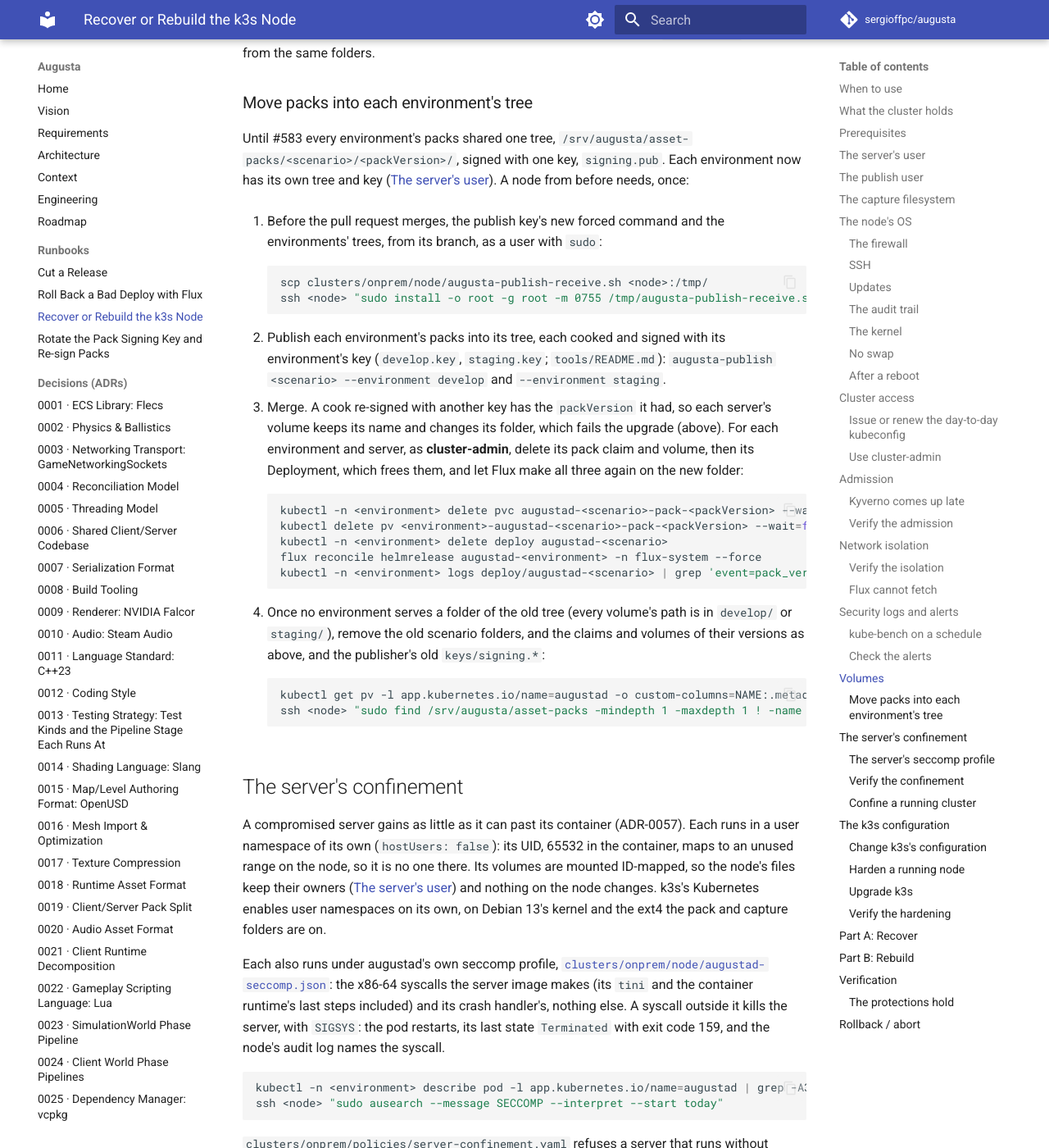
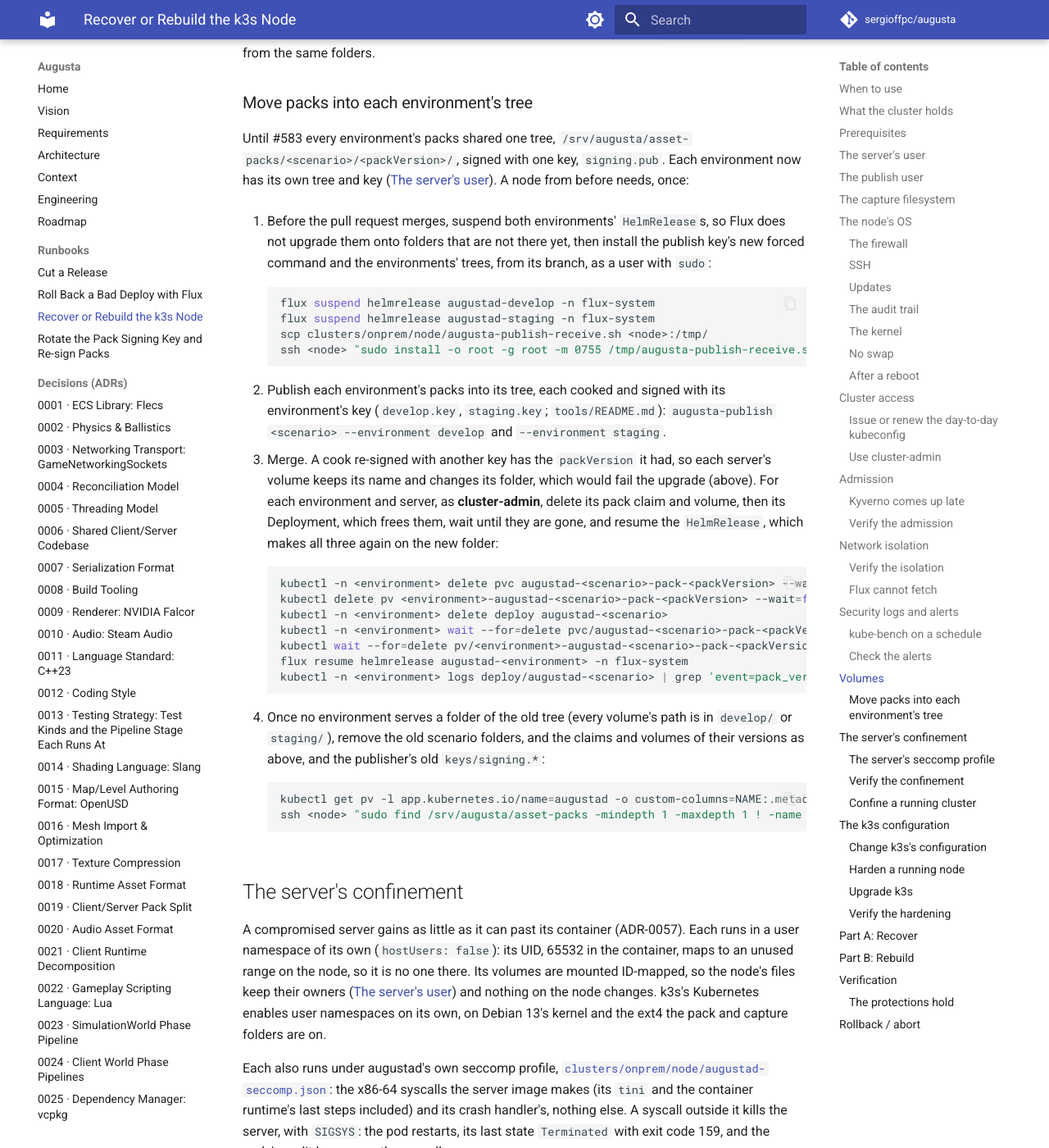
Before and after one commit to sergioffpc/augusta, an MkDocs documentation site: the page built from docs/runbooks/k3s-node-recovery.md, in a window 1280 px wide and 1400 px high, scrolled down 19654 px. Shown: the whole window at 82% size. Built offline with MkDocs 1.6.1 and Material for MkDocs 9.7.7, drawn with Linux system fonts in a browser that asks for light colours; comment, search, counter and statistics services are not loaded.

Commit message:
fix(pack): address review of the per-Environment pack trees
Wait for the old pack claim and volume to go, with both HelmReleases
suspended, before the move to each Environment's tree recreates them. Say
what actually refuses a pack - its folder's own key - rather than claim a
cross-key refusal nothing enforces, drop the last keys\signing mention, and
tidy two comments.

Co-Authored-By: Claude Opus 5.5 <noreply@anthropic.com>

````diff
--- a/docs/runbooks/k3s-node-recovery.md
+++ b/docs/runbooks/k3s-node-recovery.md
@@ -955,10 +955,14 @@ Until #583 every environment's packs shared one tree,
 `signing.pub`. Each environment now has its own tree and key
 ([The server's user](#the-servers-user)). A node from before needs, once:
 
-1. Before the pull request merges, the publish key's new forced command and the
-   environments' trees, from its branch, as a user with `sudo`:
-
-    ```sh
+1. Before the pull request merges, suspend both environments' `HelmRelease`s, so
+   Flux does not upgrade them onto folders that are not there yet, then install
+   the publish key's new forced command and the environments' trees, from its
+   branch, as a user with `sudo`:
+
+    ```sh
+    flux suspend helmrelease augustad-develop -n flux-system
+    flux suspend helmrelease augustad-staging -n flux-system
     scp clusters/onprem/node/augusta-publish-receive.sh <node>:/tmp/
     ssh <node> "sudo install -o root -g root -m 0755 /tmp/augusta-publish-receive.sh /usr/local/bin/augusta-publish-receive && sudo install -d -o augusta-publish -g augusta -m 2750 /srv/augusta/asset-packs/develop /srv/augusta/asset-packs/staging; rm /tmp/augusta-publish-receive.sh"
     ```
@@ -968,16 +972,19 @@ Until #583 every environment's packs shared one tree,
    `augusta-publish <scenario> --environment develop` and
    `--environment staging`.
 3. Merge. A cook re-signed with another key has the `packVersion` it had, so
-   each server's volume keeps its name and changes its folder, which fails the
-   upgrade (above). For each environment and server, as **cluster-admin**,
-   delete its pack claim and volume, then its Deployment, which frees them, and
-   let Flux make all three again on the new folder:
+   each server's volume keeps its name and changes its folder, which would fail
+   the upgrade (above). For each environment and server, as **cluster-admin**,
+   delete its pack claim and volume, then its Deployment, which frees them, wait
+   until they are gone, and resume the `HelmRelease`, which makes all three
+   again on the new folder:
 
     ```sh
     kubectl -n <environment> delete pvc augustad-<scenario>-pack-<packVersion> --wait=false
     kubectl delete pv <environment>-augustad-<scenario>-pack-<packVersion> --wait=false
     kubectl -n <environment> delete deploy augustad-<scenario>
-    flux reconcile helmrelease augustad-<environment> -n flux-system --force
+    kubectl -n <environment> wait --for=delete pvc/augustad-<scenario>-pack-<packVersion> --timeout 2m
+    kubectl wait --for=delete pv/<environment>-augustad-<scenario>-pack-<packVersion> --timeout 2m
+    flux resume helmrelease augustad-<environment> -n flux-system
     kubectl -n <environment> logs deploy/augustad-<scenario> | grep 'event=pack_verified'
     ```
 
````
Also changed, not shown: docs/ENGINEERING.md (+7 -7 lines), tools/README.md (+8 -7 lines), 2 other files.
